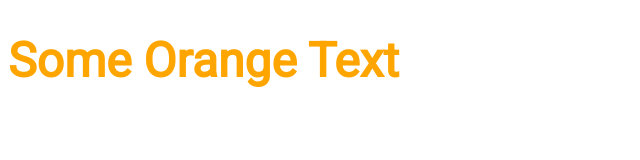
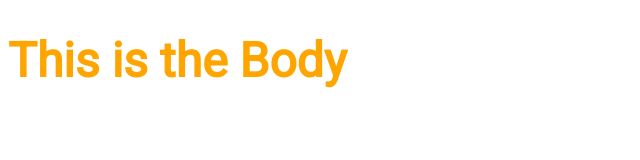
Before and after one commit to silvanagv/newdir, a plain HTML site: page index.html in a window 1280 px wide. Shown: the whole page, without its empty margins (0-640 px from the left). Drawn offline with Linux system fonts and the light colour scheme.

Commit message:
made changes

```diff
--- a/index.html
+++ b/index.html
@@ -13,7 +13,7 @@ h1 {color: orange; font-family: Roboto,serif; font-size: 3em;}
 
 
 <body>
-<h1> Some Orange Text </h1>
+<h1> This is the Body </h1>
 </body>
 
 </html>
```
